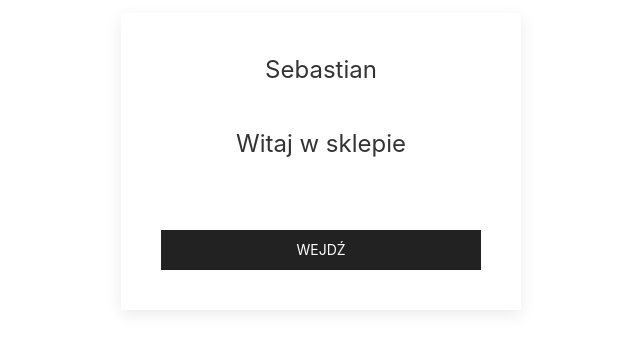
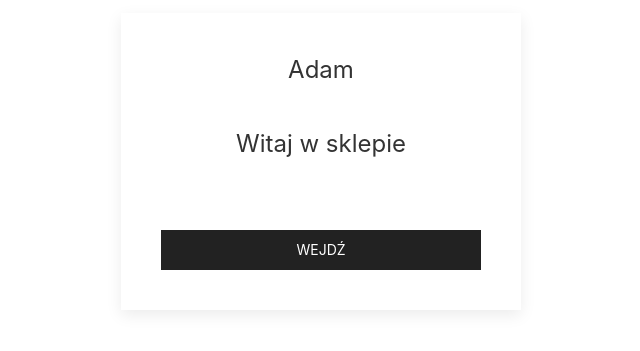
Before and after one commit to skaznik/Shop-Angular, an Angular app in the folder shop/: page / in a window 1280 px wide. Shown: the part 287-638 px from the top of the page, without its empty margins (319-959 px from the left). Built offline with nearby package versions, Linux system fonts and the light colour scheme.

Commit message:
angular-shop

```diff
--- a/shop/src/app/app.component.html
+++ b/shop/src/app/app.component.html
@@ -1,5 +1 @@
-<div class="uk-card-default uk-card uk-card-body" style="width: 400px; margin: 300px auto">
-  <h2 class="uk-text-center uk-card-title">Sebastian</h2>
-  <h2 class="uk-text-center uk-card-title">Witaj w sklepie</h2>
-  <a  class="uk-button uk-button-secondary uk-width-1-1" style="margin-top: 50px">Wejdź</a>
-</div>
+<app-welcome></app-welcome>
--- a/shop/src/app/welcome/welcome.component.html
+++ b/shop/src/app/welcome/welcome.component.html
@@ -1 +1,5 @@
-<p>welcome works!</p>
+<div class="uk-card-default uk-card uk-card-body" style="width: 400px; margin: 300px auto">
+  <h2 class="uk-text-center uk-card-title">{{name}}</h2>
+  <h2 class="uk-text-center uk-card-title">{{welcome}}</h2>
+  <a class="uk-button uk-button-secondary uk-width-1-1" style="margin-top: 50px">{{enter}}</a>
+</div>
--- a/shop/src/app/welcome/welcome.component.ts
+++ b/shop/src/app/welcome/welcome.component.ts
@@ -12,4 +12,7 @@
   ngOnInit(): void {
   }
 
+  name: string = 'Adam';
+  welcome: string = 'Witaj w sklepie';
+  enter: string = 'Wejdź';
 }
```
